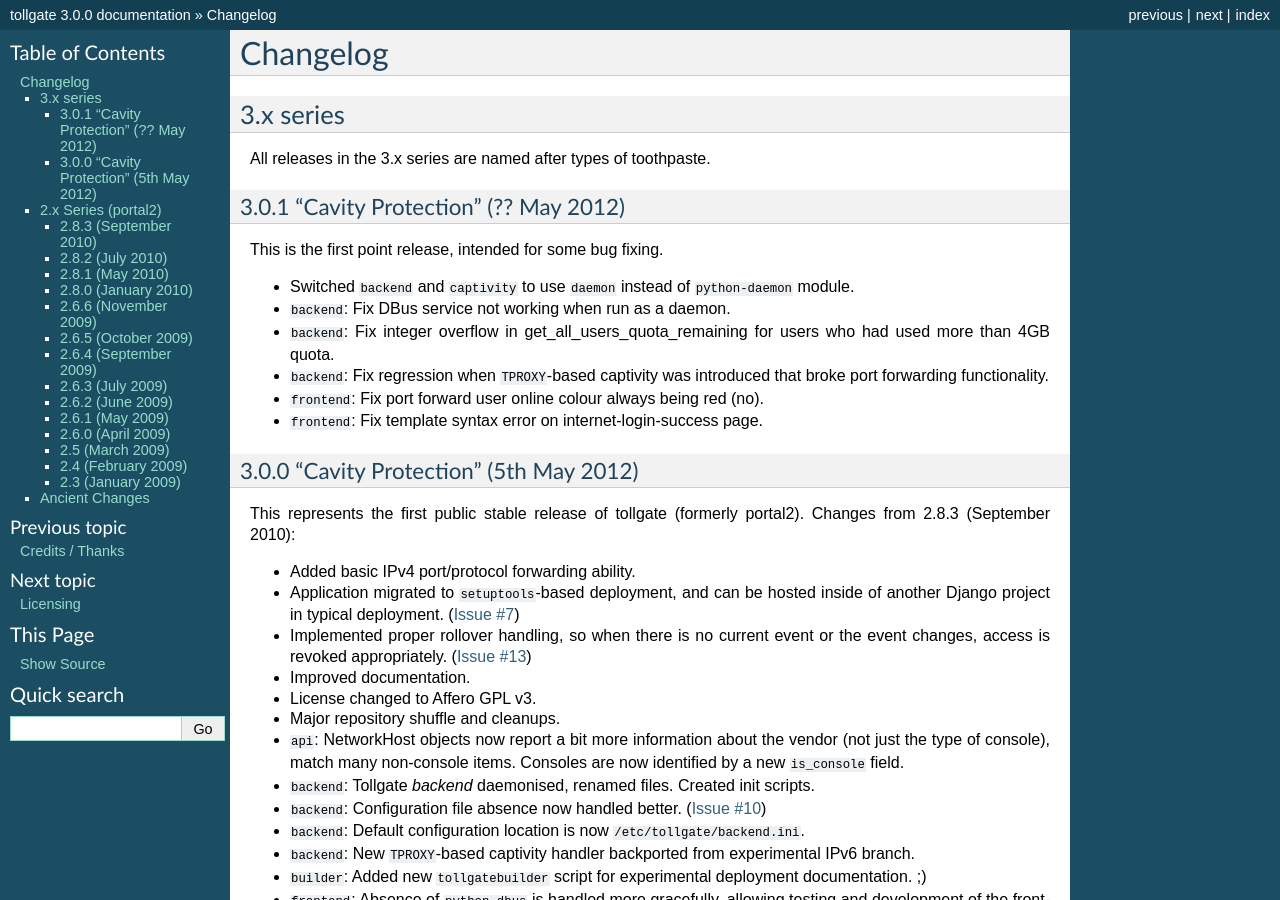
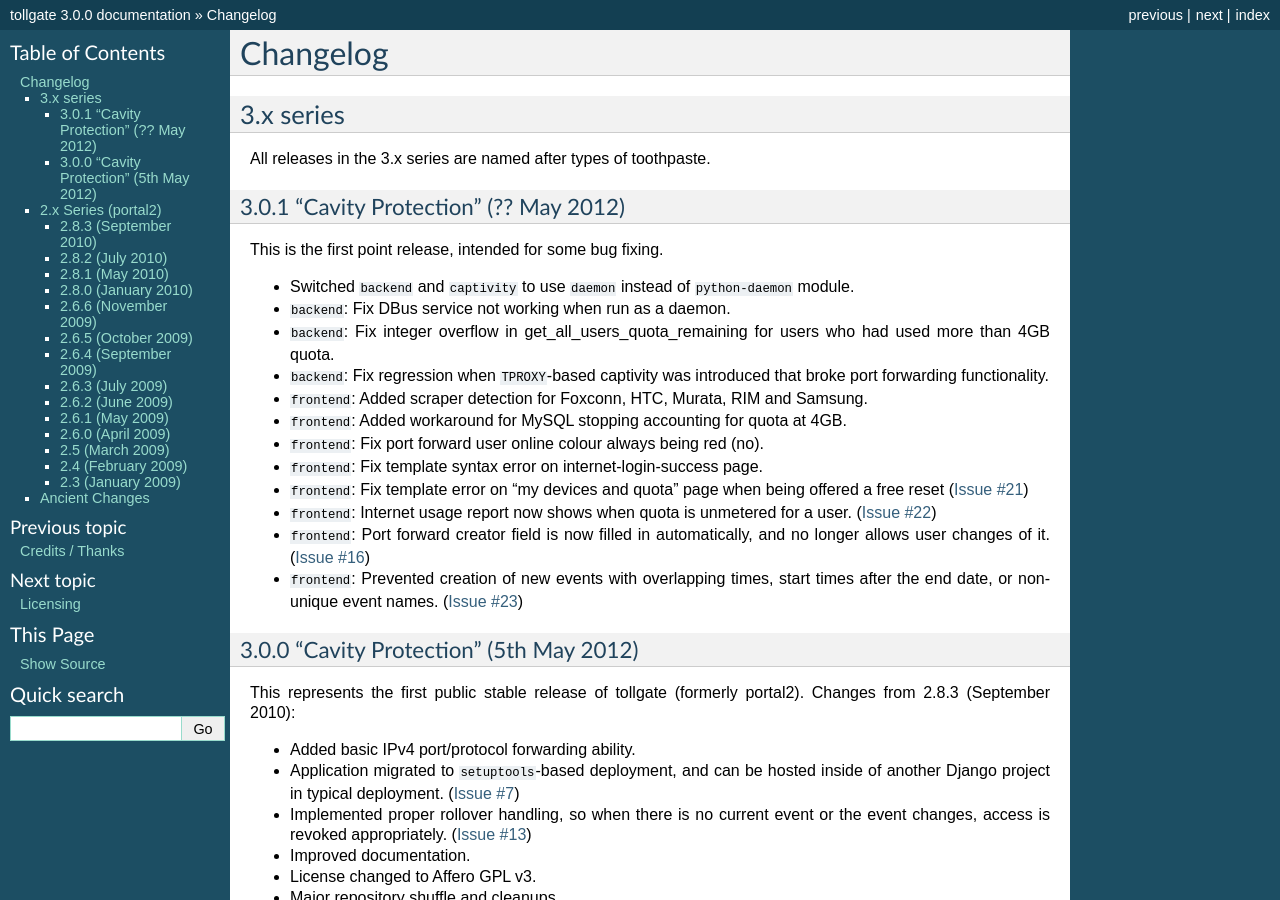
Before and after one commit to micolous/tollgate, a Sphinx documentation site: the page built from docs/changelog.rst, in a window 1280 px wide and 900 px high. Built offline with Sphinx 7.4.7, drawn with Linux system fonts in a browser that asks for light colours.

Commit message:
Updated changelog with recent bug fixes, updated readme so it has a version number in it.

```diff
--- a/docs/changelog.rst
+++ b/docs/changelog.rst
@@ -16,8 +16,19 @@
 * ``backend``: Fix DBus service not working when run as a daemon.
 * ``backend``: Fix integer overflow in get_all_users_quota_remaining for users who had used more than 4GB quota.
 * ``backend``: Fix regression when ``TPROXY``-based captivity was introduced that broke port forwarding functionality.
+* ``frontend``: Added scraper detection for Foxconn, HTC, Murata, RIM and Samsung.
+* ``frontend``: Added workaround for MySQL stopping accounting for quota at 4GB.
 * ``frontend``: Fix port forward user online colour always being red (no).
 * ``frontend``: Fix template syntax error on internet-login-success page.
+* ``frontend``: Fix template error on "my devices and quota" page when being offered a free reset (`Issue #21`_)
+* ``frontend``: Internet usage report now shows when quota is unmetered for a user. (`Issue #22`_)
+* ``frontend``: Port forward creator field is now filled in automatically, and no longer allows user changes of it. (`Issue #16`_)
+* ``frontend``: Prevented creation of new events with overlapping times, start times after the end date, or non-unique event names. (`Issue #23`_)
+
+.. _Issue #16: https://github.com/micolous/tollgate/issues/16
+.. _Issue #21: https://github.com/micolous/tollgate/issues/21
+.. _Issue #22: https://github.com/micolous/tollgate/issues/22
+.. _Issue #23: https://github.com/micolous/tollgate/issues/23
 
 
 3.0.0 "Cavity Protection" (5th May 2012)
```
Also changed, not shown: README.md (+2 -0 lines).
